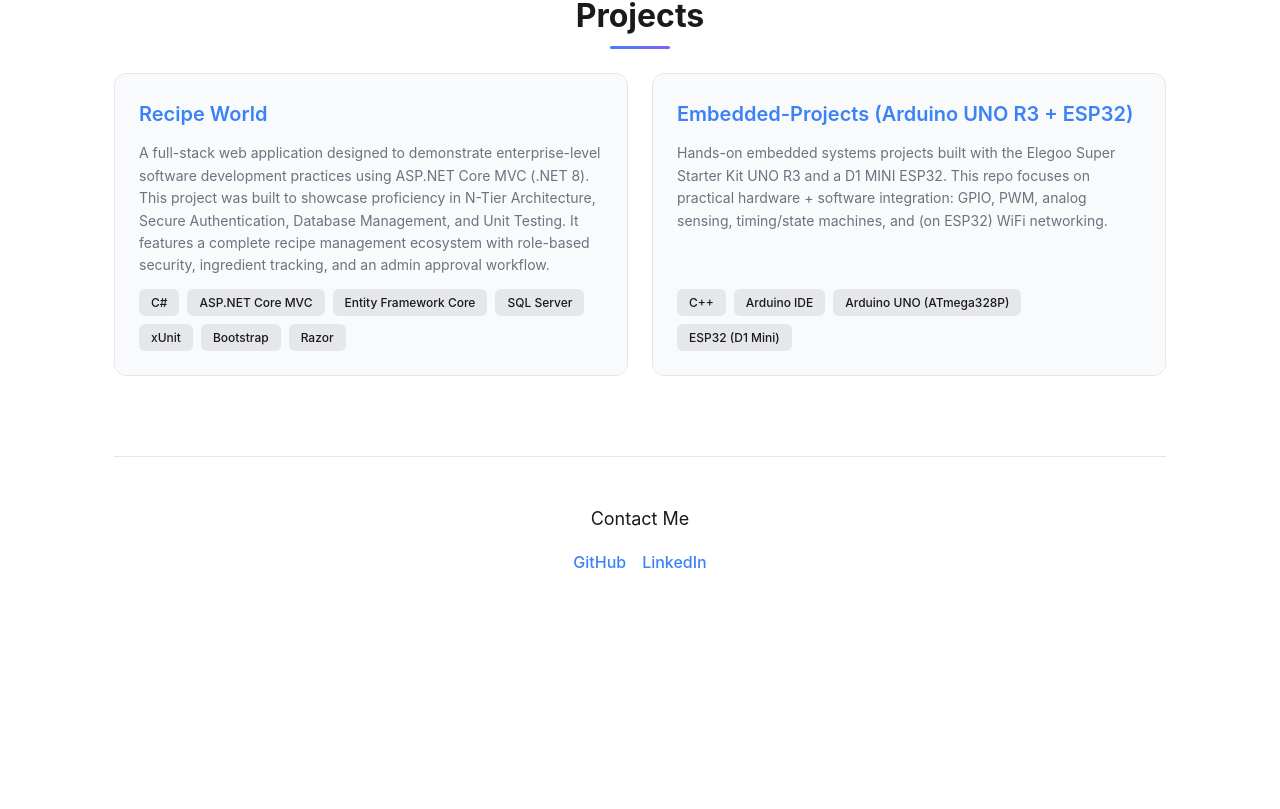
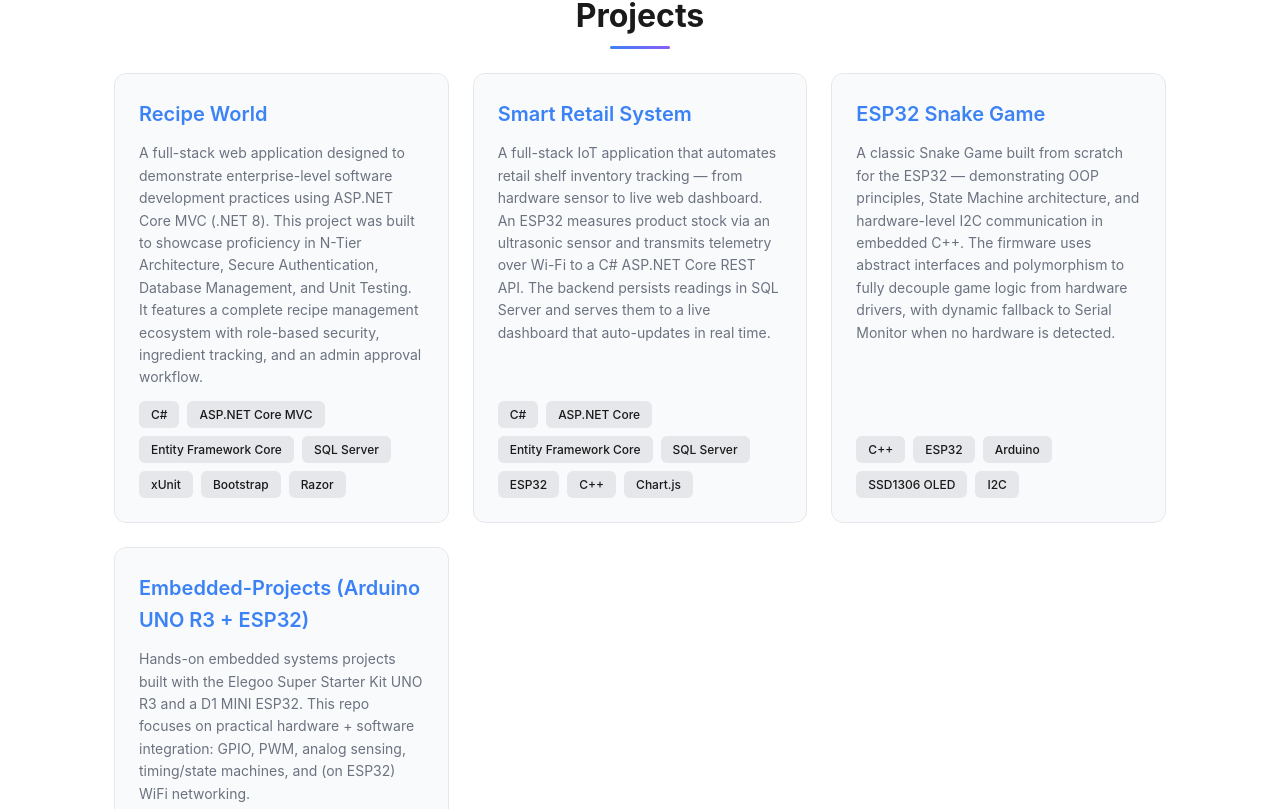
Before and after one commit to MatheusFerraro/MatheusFerraro.github.io, a React (Create React App) app: page / in a window 1280 px wide. Shown: the part 3091-3900 px from the top of the page. Before the commit the page ends 3739 px from the top, so only its background shows below. Built offline with nearby package versions, Linux system fonts and the light colour scheme.

Commit message:
Add new projects: Smart Retail System and ESP32 Snake Game with updated descriptions

```diff
--- a/src/App.css
+++ b/src/App.css
@@ -427,6 +427,7 @@
 .project-card:nth-child(1) { animation-delay: 0.1s; }
 .project-card:nth-child(2) { animation-delay: 0.2s; }
 .project-card:nth-child(3) { animation-delay: 0.3s; }
+.project-card:nth-child(4) { animation-delay: 0.4s; }
 
 .project-card:hover {
   border-color: var(--accent);
--- a/src/App.js
+++ b/src/App.js
@@ -49,10 +49,22 @@
       technologies: projects[0].technologies
     },
     {
+      name: t('projectsList.smartRetail.name'),
+      description: t('projectsList.smartRetail.description'),
+      url: projects[1].url,
+      technologies: projects[1].technologies
+    },
+    {
+      name: t('projectsList.snakeGame.name'),
+      description: t('projectsList.snakeGame.description'),
+      url: projects[2].url,
+      technologies: projects[2].technologies
+    },
+    {
       name: t('projectsList.embedded.name'),
       description: t('projectsList.embedded.description'),
-      url: projects[1].url,
-      technologies: projects[1].technologies
+      url: projects[3].url,
+      technologies: projects[3].technologies
     }
   ];
 
--- a/src/data/projects.js
+++ b/src/data/projects.js
@@ -1,17 +1,28 @@
 export const projects = [
   {
     name: 'Recipe World',
-    description: ' is a full-stack web application designed to demonstrate enterprise-level software development practices using ASP.NET Core MVC (.NET 8) ' +
-    'This project was built to showcase proficiency in N-Tier Architecture, Secure Authentication, Database Management, and Unit Testing. It features a complete recipe management ecosystem with role-based security, ingredient tracking, and an admin approval workflow.',
+    description: 'A full-stack web application designed to demonstrate enterprise-level software development practices using ASP.NET Core MVC (.NET 8). This project was built to showcase proficiency in N-Tier Architecture, Secure Authentication, Database Management, and Unit Testing. It features a complete recipe management ecosystem with role-based security, ingredient tracking, and an admin approval workflow.',
     url: 'https://github.com/MatheusFerraro/RecipeWorld',
     technologies: ['C#', 'ASP.NET Core MVC', 'Entity Framework Core', 'SQL Server', 'xUnit', 'Bootstrap', 'Razor'],
+  },
 
+  {
+    name: 'Smart Retail System',
+    description: 'A full-stack IoT application that automates retail shelf inventory tracking — from hardware sensor to live web dashboard. An ESP32 measures product stock via an ultrasonic sensor and transmits telemetry over Wi-Fi to a C# ASP.NET Core REST API. The backend persists readings in SQL Server and serves them to a live dashboard that auto-updates in real time.',
+    url: 'https://github.com/MatheusFerraro/SmartRetail-System',
+    technologies: ['C#', 'ASP.NET Core', 'Entity Framework Core', 'SQL Server', 'ESP32', 'C++', 'Chart.js'],
+  },
+
+  {
+    name: 'ESP32 Snake Game',
+    description: 'A classic Snake Game built from scratch for the ESP32 — demonstrating OOP principles, State Machine architecture, and hardware-level I2C communication in embedded C++. The firmware uses abstract interfaces and polymorphism to fully decouple game logic from hardware drivers, with dynamic fallback to Serial Monitor when no hardware is detected.',
+    url: 'https://github.com/MatheusFerraro/Matheus_Snake',
+    technologies: ['C++', 'ESP32', 'Arduino', 'SSD1306 OLED', 'I2C'],
   },
 
   {
     name: 'Embedded-Projects (Arduino UNO R3 + ESP32)',
-    description: 'Hands-on embedded systems projects built with the Elegoo Super Starter Kit UNO R3 and a D1 MINI ESP32. ' +
-    'This repo focuses on practical hardware + software integration: GPIO, PWM, analog sensing, timing/state machines, and (on ESP32) WiFi networking.',
+    description: 'Hands-on embedded systems projects built with the Elegoo Super Starter Kit UNO R3 and a D1 MINI ESP32. This repo focuses on practical hardware + software integration: GPIO, PWM, analog sensing, timing/state machines, and (on ESP32) WiFi networking.',
     url: 'https://github.com/MatheusFerraro/Embedded-Projects',
     technologies: ['C++', 'Arduino IDE', 'Arduino UNO (ATmega328P)', 'ESP32 (D1 Mini)'],
   }
--- a/src/i18n.js
+++ b/src/i18n.js
@@ -54,6 +54,14 @@
               name: "Recipe World",
               description: "A full-stack web application designed to demonstrate enterprise-level software development practices using ASP.NET Core MVC (.NET 8). This project was built to showcase proficiency in N-Tier Architecture, Secure Authentication, Database Management, and Unit Testing. It features a complete recipe management ecosystem with role-based security, ingredient tracking, and an admin approval workflow."
             },
+            smartRetail: {
+              name: "Smart Retail System",
+              description: "A full-stack IoT application that automates retail shelf inventory tracking — from hardware sensor to live web dashboard. An ESP32 measures product stock via an ultrasonic sensor and transmits telemetry over Wi-Fi to a C# ASP.NET Core REST API. The backend persists readings in SQL Server and serves them to a live dashboard that auto-updates in real time."
+            },
+            snakeGame: {
+              name: "ESP32 Snake Game",
+              description: "A classic Snake Game built from scratch for the ESP32 — demonstrating OOP principles, State Machine architecture, and hardware-level I2C communication in embedded C++. The firmware uses abstract interfaces and polymorphism to fully decouple game logic from hardware drivers, with dynamic fallback to Serial Monitor when no hardware is detected."
+            },
             embedded: {
               name: "Embedded-Projects (Arduino UNO R3 + ESP32)",
               description: "Hands-on embedded systems projects built with the Elegoo Super Starter Kit UNO R3 and a D1 MINI ESP32. This repo focuses on practical hardware + software integration: GPIO, PWM, analog sensing, timing/state machines, and (on ESP32) WiFi networking."
@@ -95,6 +103,14 @@
             recipeWorld: {
               name: "Recipe World",
               description: "Une application web full-stack conçue pour démontrer les pratiques de développement logiciel de niveau entreprise utilisant ASP.NET Core MVC (.NET 8). Ce projet a été construit pour mettre en valeur la maîtrise de l'Architecture N-Tier, l'Authentification Sécurisée, la Gestion de Base de Données et les Tests Unitaires. Il propose un écosystème complet de gestion de recettes avec sécurité basée sur les rôles, suivi des ingrédients et workflow d'approbation admin."
+            },
+            smartRetail: {
+              name: "Système Smart Retail",
+              description: "Une application IoT full-stack qui automatise le suivi d'inventaire en rayon — du capteur matériel au tableau de bord web en direct. Un ESP32 mesure le stock de produits via un capteur ultrasonique et transmet la télémétrie par Wi-Fi à une API REST C# ASP.NET Core. Le backend persiste les lectures dans SQL Server et les affiche sur un tableau de bord en temps réel."
+            },
+            snakeGame: {
+              name: "Jeu Snake ESP32",
+              description: "Un jeu Snake classique construit de zéro pour l'ESP32 — démontrant les principes de POO, l'architecture Machine d'État et la communication I2C au niveau matériel en C++ embarqué. Le firmware utilise des interfaces abstraites et le polymorphisme pour découpler complètement la logique du jeu des pilotes matériels, avec repli dynamique vers le Moniteur Série lorsqu'aucun matériel n'est détecté."
             },
             embedded: {
               name: "Projets Embarqués (Arduino UNO R3 + ESP32)",
@@ -138,6 +154,14 @@
               name: "Recipe World",
               description: "Uma aplicação web full-stack projetada para demonstrar práticas de desenvolvimento de software de nível empresarial usando ASP.NET Core MVC (.NET 8). Este projeto foi construído para mostrar proficiência em Arquitetura N-Tier, Autenticação Segura, Gerenciamento de Banco de Dados e Testes Unitários. Possui um ecossistema completo de gerenciamento de receitas com segurança baseada em funções, rastreamento de ingredientes e fluxo de aprovação de administrador."
             },
+            smartRetail: {
+              name: "Sistema Smart Retail",
+              description: "Uma aplicação IoT full-stack que automatiza o rastreamento de inventário em prateleiras — do sensor de hardware ao painel web em tempo real. Um ESP32 mede o estoque de produtos via sensor ultrassônico e transmite telemetria por Wi-Fi para uma API REST C# ASP.NET Core. O backend persiste as leituras no SQL Server e as exibe em um painel que atualiza automaticamente em tempo real."
+            },
+            snakeGame: {
+              name: "Jogo Snake ESP32",
+              description: "Um jogo Snake clássico construído do zero para o ESP32 — demonstrando princípios de POO, arquitetura de Máquina de Estados e comunicação I2C em nível de hardware em C++ embarcado. O firmware usa interfaces abstratas e polimorfismo para desacoplar completamente a lógica do jogo dos drivers de hardware, com fallback dinâmico para o Monitor Serial quando nenhum hardware é detectado."
+            },
             embedded: {
               name: "Projetos Embarcados (Arduino UNO R3 + ESP32)",
               description: "Projetos práticos de sistemas embarcados construídos com o Kit Elegoo Super Starter UNO R3 e um D1 MINI ESP32. Este repositório foca na integração prática de hardware + software: GPIO, PWM, sensoriamento analógico, máquinas de estado/temporização e (no ESP32) rede WiFi."
@@ -180,6 +204,14 @@
               name: "Recipe World",
               description: "Uma aplicação web full-stack projetada para demonstrar práticas de desenvolvimento de software de nível empresarial usando ASP.NET Core MVC (.NET 8). Este projeto foi construído para mostrar proficiência em Arquitetura N-Tier, Autenticação Segura, Gerenciamento de Banco de Dados e Testes Unitários. Possui um ecossistema completo de gerenciamento de receitas com segurança baseada em funções, rastreamento de ingredientes e fluxo de aprovação de administrador."
             },
+            smartRetail: {
+              name: "Sistema Smart Retail",
+              description: "Uma aplicação IoT full-stack que automatiza o rastreamento de inventário em prateleiras — do sensor de hardware ao painel web em tempo real. Um ESP32 mede o estoque de produtos via sensor ultrassônico e transmite telemetria por Wi-Fi para uma API REST C# ASP.NET Core. O backend persiste as leituras no SQL Server e as exibe em um painel que atualiza automaticamente em tempo real."
+            },
+            snakeGame: {
+              name: "Jogo Snake ESP32",
+              description: "Um jogo Snake clássico construído do zero para o ESP32 — demonstrando princípios de POO, arquitetura de Máquina de Estados e comunicação I2C em nível de hardware em C++ embarcado. O firmware usa interfaces abstratas e polimorfismo para desacoplar completamente a lógica do jogo dos drivers de hardware, com fallback dinâmico para o Monitor Serial quando nenhum hardware é detectado."
+            },
             embedded: {
               name: "Projetos Embarcados (Arduino UNO R3 + ESP32)",
               description: "Projetos práticos de sistemas embarcados construídos com o Kit Elegoo Super Starter UNO R3 e um D1 MINI ESP32. Este repositório foca na integração prática de hardware + software: GPIO, PWM, sensoriamento analógico, máquinas de estado/temporização e (no ESP32) rede WiFi."
```
